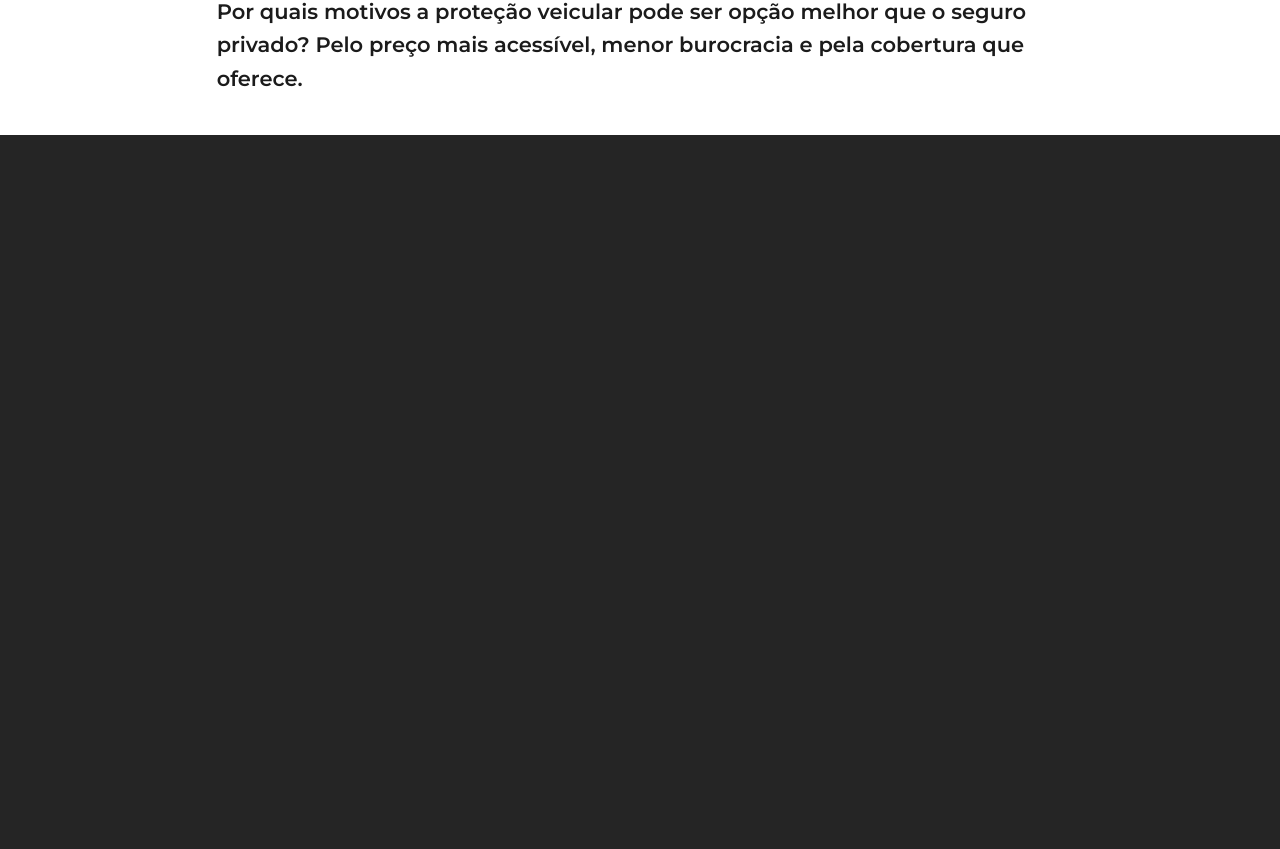
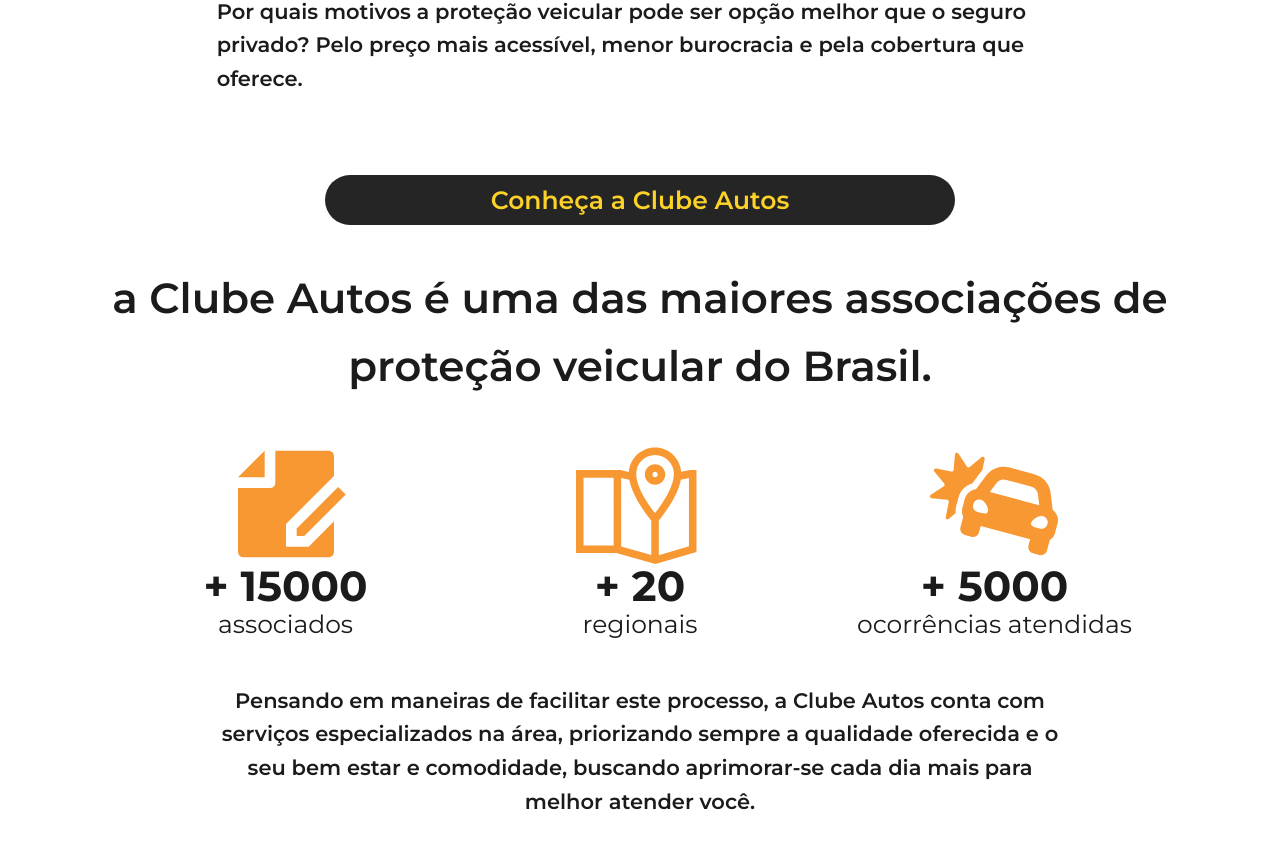
Before and after one commit to MwPersonal/marketing-consultants, a Next.js app: page / in a window 1280 px wide. Shown: the part 5696-6545 px from the top of the page. Before the commit the page ends 5831 px from the top, so only its background shows below. Built offline with nearby package versions, Linux system fonts and the light colour scheme.

Commit message:
feat: create component discover about of the work

```diff
--- /dev/null
+++ b/src/components/DiscoverAbout/index.tsx
@@ -0,0 +1,56 @@
+import { FaCarCrash, FaCheck } from 'react-icons/fa';
+import { RiFileEditFill } from 'react-icons/ri';
+import { TfiMapAlt } from 'react-icons/tfi';
+
+import { useTheme } from 'styled-components';
+
+import {
+  AtentionTitle,
+  Badge,
+  ContainerComponent,
+  Description,
+  Option,
+  OptionDescription,
+  Options,
+  OptionTitle,
+  TitleComponent,
+} from './styles';
+
+const DiscoverAbout: React.FC = () => {
+  const theme = useTheme();
+
+  return (
+    <ContainerComponent>
+      <Badge>Conheça a Clube Autos</Badge>
+      <TitleComponent>
+        a Clube Autos é uma das maiores associações de proteção veicular do
+        Brasil.
+      </TitleComponent>
+      <Options>
+        <Option>
+          <RiFileEditFill size={128} color={theme.orange} />
+          <OptionTitle>+ 15000</OptionTitle>
+          <OptionDescription>associados</OptionDescription>
+        </Option>
+        <Option>
+          <TfiMapAlt size={128} color={theme.orange} />
+          <OptionTitle>+ 20</OptionTitle>
+          <OptionDescription>regionais</OptionDescription>
+        </Option>
+        <Option>
+          <FaCarCrash size={128} color={theme.orange} />
+          <OptionTitle>+ 5000</OptionTitle>
+          <OptionDescription>ocorrências atendidas</OptionDescription>
+        </Option>
+      </Options>
+      <Description>
+        Pensando em maneiras de facilitar este processo, a Clube Autos conta com
+        serviços especializados na área, priorizando sempre a qualidade
+        oferecida e o seu bem estar e comodidade, buscando aprimorar-se cada dia
+        mais para melhor atender você.
+      </Description>
+    </ContainerComponent>
+  );
+};
+
+export default DiscoverAbout;
--- /dev/null
+++ b/src/components/DiscoverAbout/styles.ts
@@ -0,0 +1,74 @@
+import styled from 'styled-components';
+
+export const ContainerComponent = styled.div`
+  display: grid;
+  justify-content: center;
+  grid-template-columns: repeat(12, minmax(0, 100px));
+  column-gap: 20px;
+  width: 100%;
+  background-color: ${({ theme }) => theme.currentLine};
+  padding: 40px 0 40px 0;
+  row-gap: 40px;
+`;
+
+export const Badge = styled.div`
+  grid-column-start: 4;
+  grid-column-end: 10;
+  background-color: ${({ theme }) => theme.background};
+  color: ${({ theme }) => theme.yellow};
+  font-size: 25px;
+  line-height: 50px;
+  font-weight: 600;
+  border-radius: 25px;
+  text-align: center;
+`;
+
+export const TitleComponent = styled.h2`
+  grid-column-start: 2;
+  grid-column-end: 12;
+  font-size: 42px;
+  font-weight: 600;
+  text-align: center;
+`;
+
+export const AtentionTitle = styled.h1`
+  grid-column-start: 1;
+  grid-column-end: 13;
+  text-align: center;
+  font-weight: 900;
+  font-size: 42px;
+  color: ${({ theme }) => theme.selection};
+`;
+
+export const Options = styled.ul`
+  grid-column-start: 2;
+  grid-column-end: 12;
+  display: grid;
+  grid-template-columns: 1fr 1fr 1fr;
+  list-style: none;
+`;
+
+export const Option = styled.li`
+  display: flex;
+  flex-direction: column;
+  justify-content: center;
+  align-items: center;
+`;
+
+export const OptionTitle = styled.p`
+  font-size: 42px;
+  line-height: 36px;
+  font-weight: bold;
+`;
+
+export const OptionDescription = styled.p`
+  font-size: 25px;
+`;
+
+export const Description = styled.p`
+  grid-column-start: 3;
+  grid-column-end: 11;
+  font-size: 21px;
+  font-weight: 600;
+  text-align: center;
+`;
--- a/src/pages/index.tsx
+++ b/src/pages/index.tsx
@@ -23,6 +23,7 @@
   HomeTitle,
   Description,
 } from '@/styles/pages/home';
+import DiscoverAbout from '@/components/DiscoverAbout';
 
 export default function Home() {
   const theme = useTheme();
@@ -80,6 +81,8 @@
       </ContainerContentCLT>
 
       <Reason />
+
+      <DiscoverAbout />
     </>
   );
 }
```
